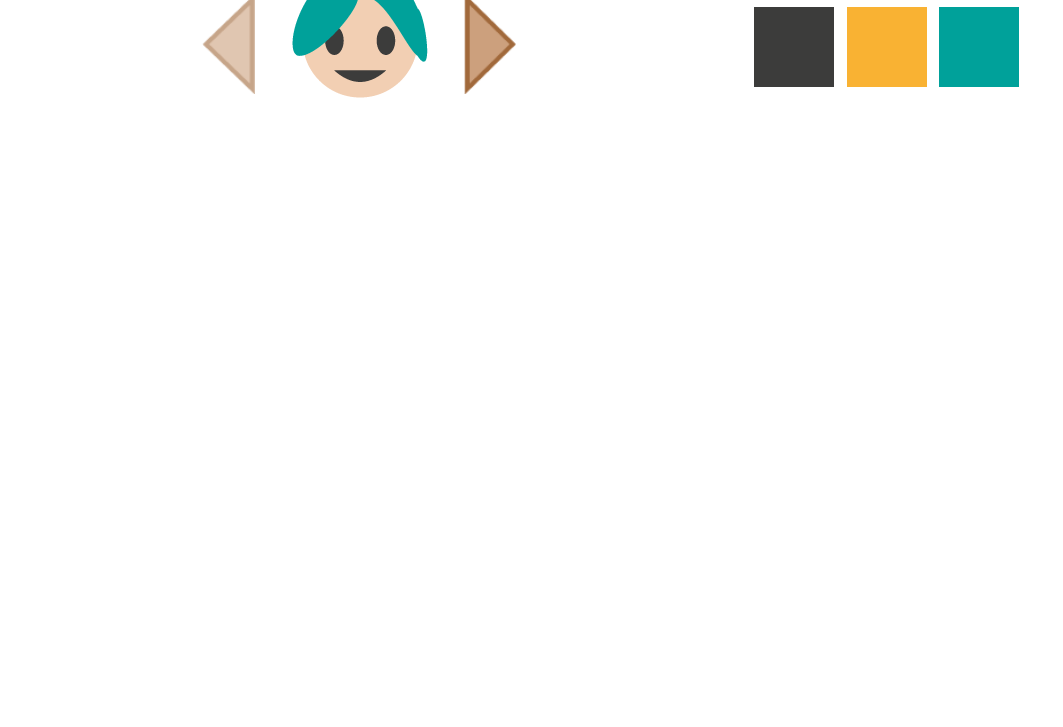
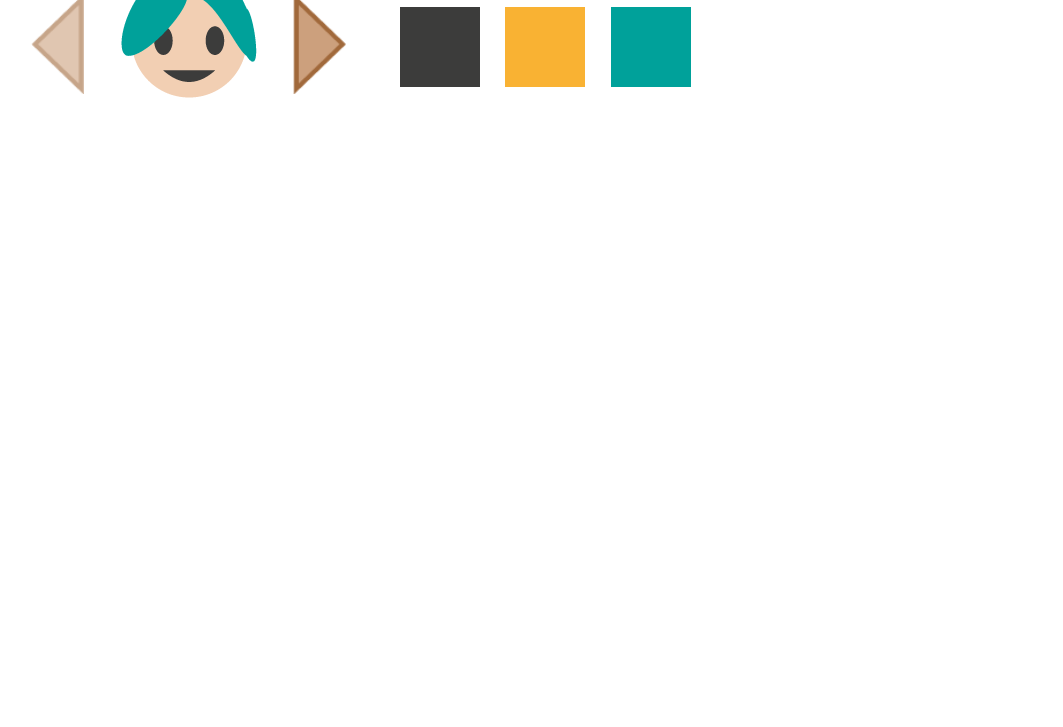
Before and after one commit to RomainB1989/Tp-Groupe-Js, a plain HTML site: page index.html in a window 1280 px wide. Shown: the part 73-800 px from the top of the page, without its empty margins (23-1086 px from the left). Drawn offline with Linux system fonts and the light colour scheme.

Commit message:
Modif files Tp Groupe Js

```diff
--- a/style.css
+++ b/style.css
@@ -3,6 +3,7 @@ body{
     padding: 0;
 
     .box{
+        width: 60%;
         display: flex;
         justify-content: space-evenly;
         .cutChoice{
@@ -34,7 +35,7 @@ body{
 
             .colorBar{
                 display: flex;
-                justify-content: space-evenly;
+                justify-content: space-between;
 
                 .colorBox{
                     width: 80px;
```
